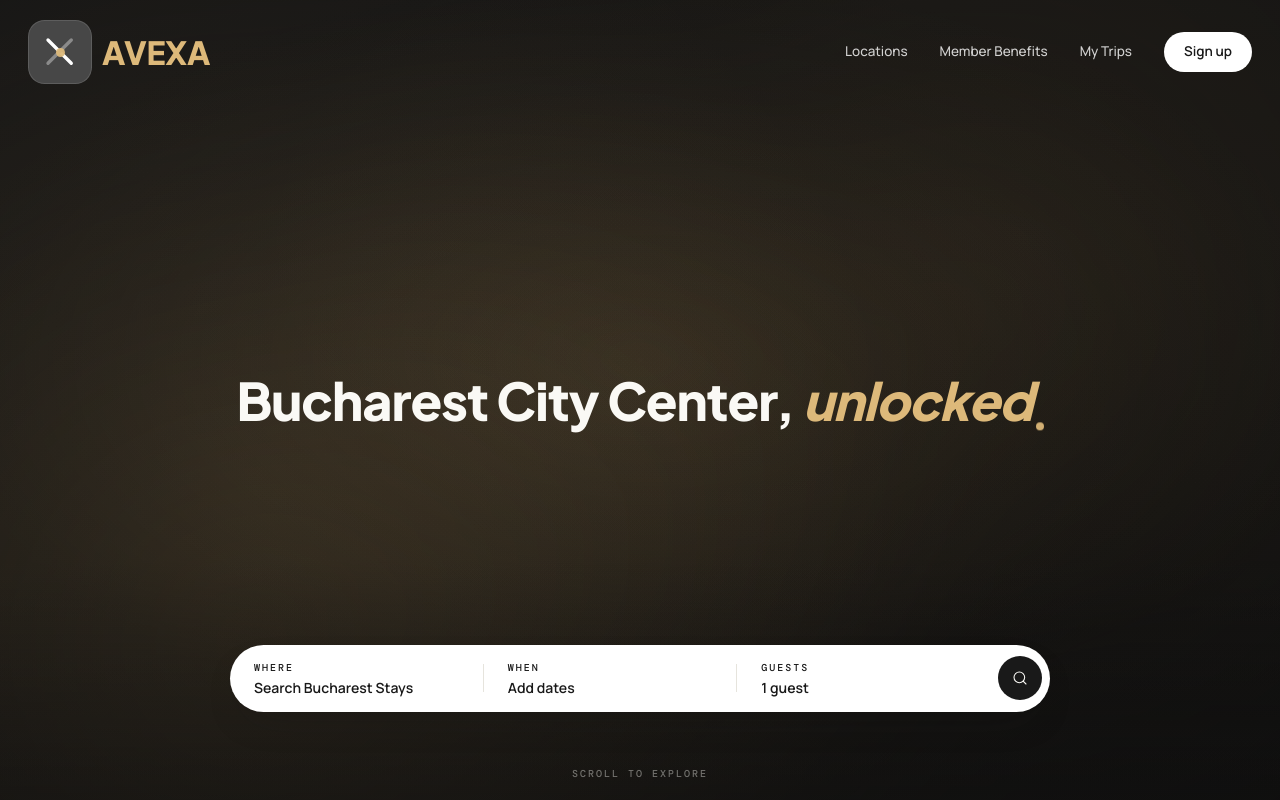
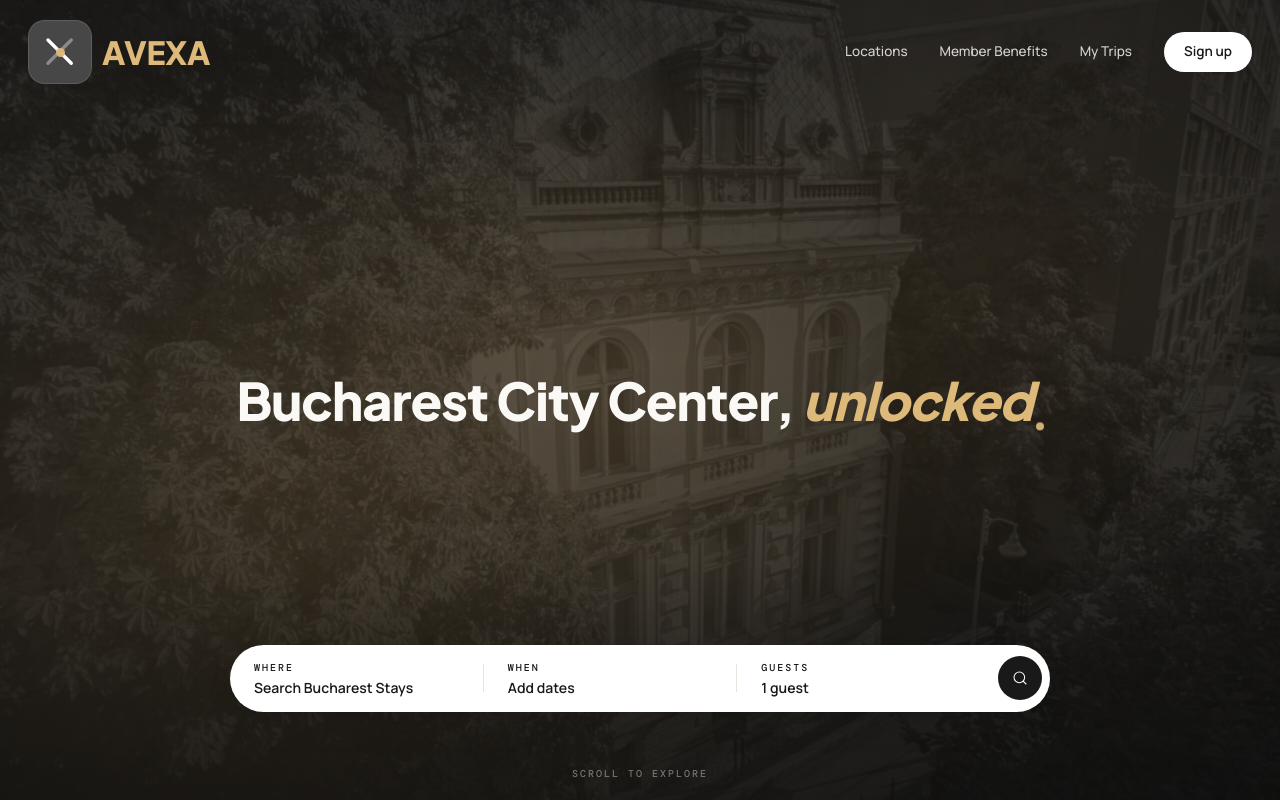
Before and after one commit to bertirfi/avexa-stays, a Next.js app: page / in a window 1280 px wide. Shown: the top 800 px of the page. Built offline with nearby package versions, Linux system fonts and the light colour scheme.

Commit message:
fix: add faded photo backdrop behind hero gradient

```diff
--- a/components/sections/Hero.tsx
+++ b/components/sections/Hero.tsx
@@ -1,5 +1,6 @@
 'use client';
 
+import Image from 'next/image';
 import { motion } from 'motion/react';
 import { SearchPill } from '@/components/search/SearchPill';
 
@@ -9,7 +10,7 @@ export function Hero() {
       id="top"
       className="relative flex min-h-[100svh] flex-col items-center justify-center overflow-visible bg-ink px-6 text-cream"
     >
-      {/* Abstract animated gradient background (no photo) */}
+      {/* Abstract animated gradient background + faded photo backdrop */}
       <div aria-hidden className="absolute inset-0 z-0 overflow-hidden">
         <div
           className="absolute inset-0"
@@ -20,6 +21,15 @@ export function Hero() {
               'radial-gradient(ellipse 40% 40% at 50% 50%, rgba(201,160,94,.05), transparent),' +
               'linear-gradient(160deg,#1a1a1a 0%,#0f0f0f 100%)',
           }}
+        />
+        {/* Faded photo backdrop */}
+        <Image
+          src="/listing-photos/30-living-room.jpeg"
+          alt=""
+          fill
+          priority
+          sizes="100vw"
+          className="object-cover opacity-[0.18] mix-blend-luminosity"
         />
         <div
           className="absolute -inset-[20%] [animation:drift_18s_ease-in-out_infinite_alternate]"
```
